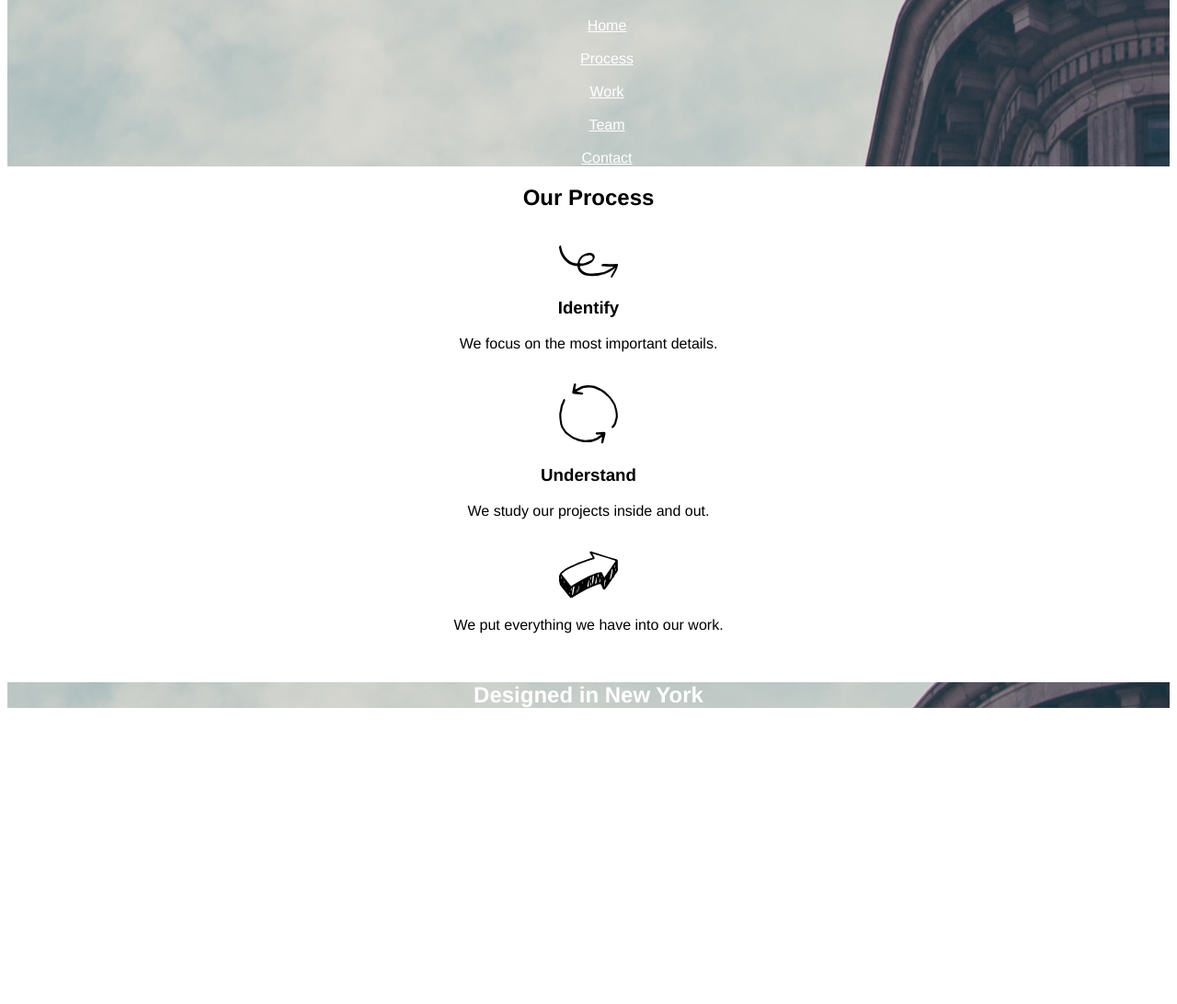
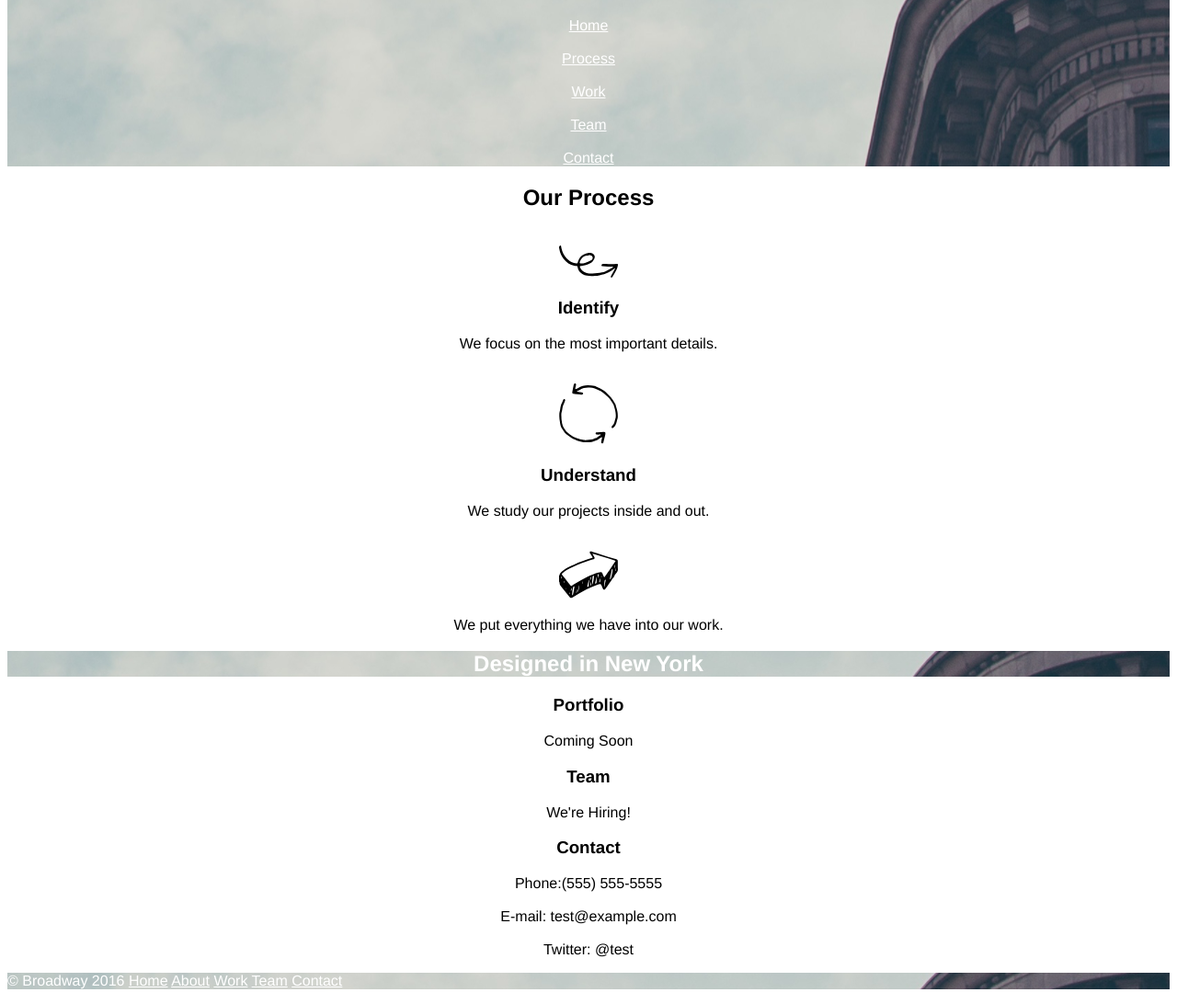
Before and after one commit to MFullerdg/broadway, a plain HTML site: page index.html in a window 1280 px wide. Shown: the part 61-1153 px from the top of the page at 92% size. Before the commit the page ends 851 px from the top, so only its background shows below. Drawn offline with Linux system fonts and the light colour scheme.

Commit message:
finish general html

```diff
--- a/index.html
+++ b/index.html
@@ -11,13 +11,11 @@
   <div class="nav" id="home">
     <h1>Broadway Design</h1>
     <nav>
-      <ul>
-        <li><a href="#home">Home</a></li><br>
-        <li><a href="#process">Process</a></li><br>
-        <li><a href="#work">Work</a></li><br>
-        <li><a href="#team">Team</a></li><br>
-        <li><a href="#contact">Contact</a></li>
-      </ul>
+      <a href="#home">Home</a></li><br><br>
+      <a href="#process">Process</a></li><br><br>
+      <a href="#work">Work</a></li><br><br>
+      <a href="#team">Team</a></li><br><br>
+      <a href="#contact">Contact</a></li>
     </nav>
   </div>
 
@@ -36,11 +34,45 @@
     <br>
     <img src="./resources/images/execute.svg">
     <p>We put everything we have into our work.</p>
-    <br>
   </div>
   <div class="nav">
     <h2>Designed in New York</h2>
   </div>
 
+            <!--Work/Porfolio Section-->
+
+  <div id="work">
+    <h3>Portfolio</h3>
+    <p>Coming Soon</p>
+  </div>
+
+            <!--Team Section-->
+
+  <div id="team">
+    <h3>Team</H3>
+    <p>We're Hiring!</p>
+  </div>
+
+            <!--Contact Section-->
+
+  <div id="contact">
+    <h3>Contact</h3>
+    <p>Phone:(555) 555-5555<br><br>
+      E-mail: test@example.com<br><br>
+      Twitter: @test </p>
+  </div>
+
+            <!--Bottom Nav Bar-->
+
+  <div class="nav" id="bottomnav">
+    <p>© Broadway 2016
+      <a href="#home">Home</a>
+      <a href="#process">About</a>
+      <a href="#work">Work</a>
+      <a href="#team">Team</a>
+      <a href="#contact">Contact</a>
+    </p>
+
+
 </body>
 </html>
--- a/resources/css/style.css
+++ b/resources/css/style.css
@@ -11,6 +11,6 @@ a {
   color:white;
 }
 
-ul {
-  list-style:none;
+#bottomnav {
+  text-align:left;
 }
```
